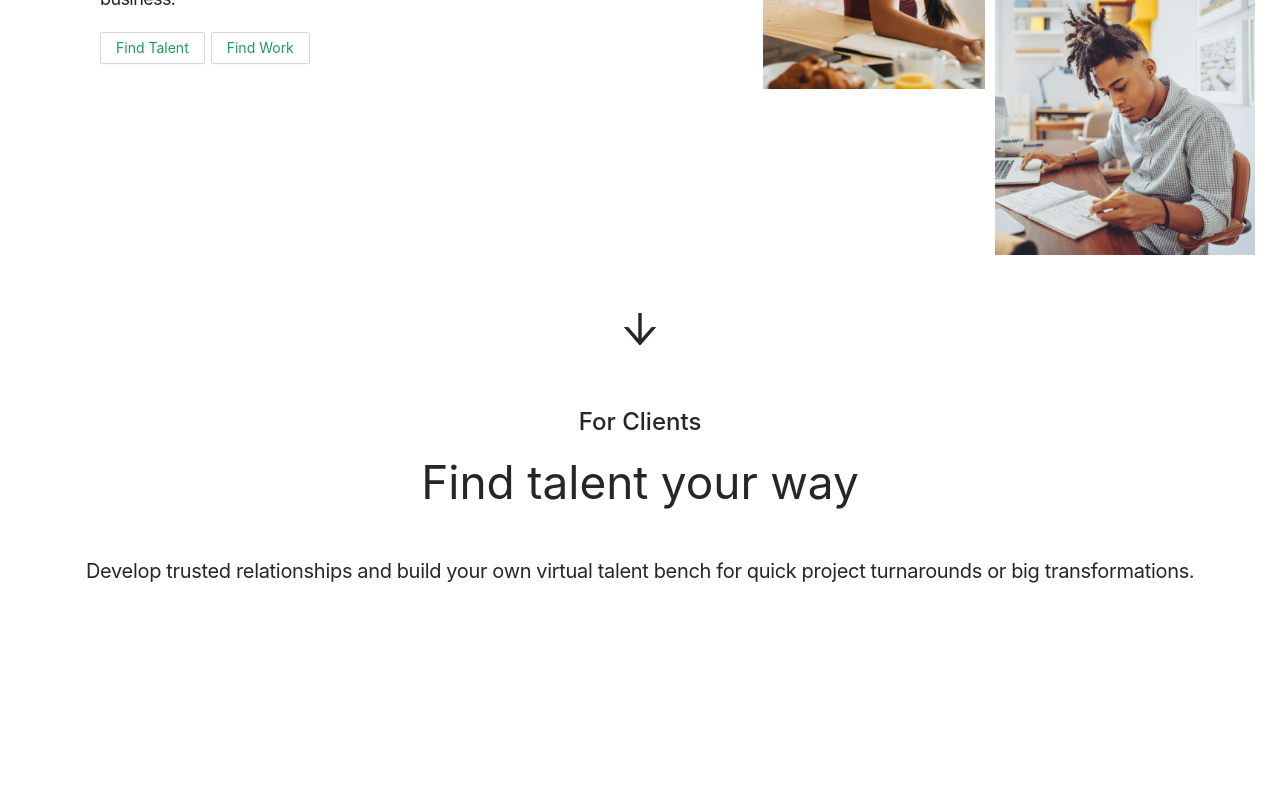
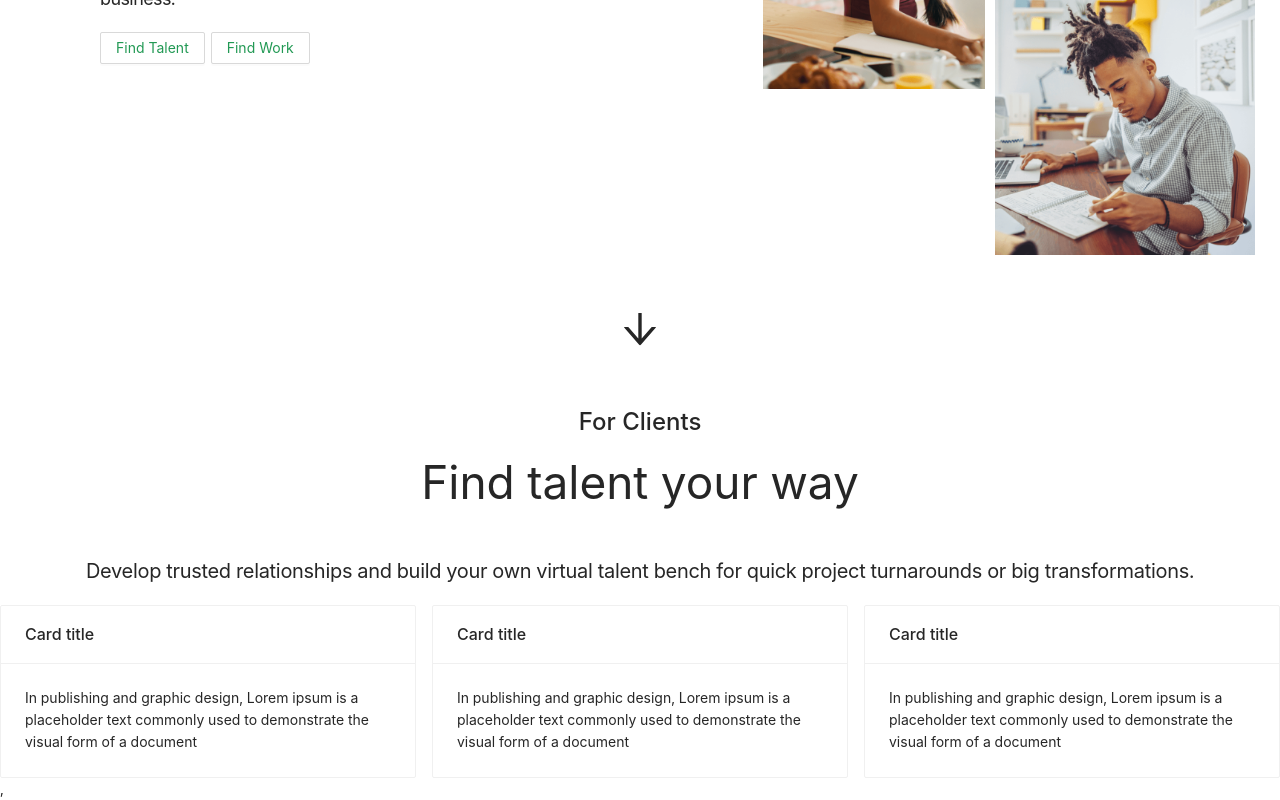
Before and after one commit to AyazAslam101/react-app-Freelancers, a React (Create React App) app: page /home in a window 1280 px wide. Shown: the part 321-1121 px from the top of the page. Before the commit the page ends 906 px from the top, so only its background shows below. Built offline with nearby package versions, Linux system fonts and the light colour scheme.

Commit message:
editing homepage

```diff
--- a/src/components/homePage/homePage.js
+++ b/src/components/homePage/homePage.js
@@ -6,6 +6,7 @@ import Aux from "../../hoc/Auxiliary";
 import Logo1 from "./image3.webp"
 import Logo2 from "./image2.jpg"
 import Animation from './animation/animation'
+import Homecard from './homecard/homecard'
 
 const color = [ "#229954"]
 
@@ -47,7 +48,7 @@ function homePage() {
               <p className="p-clients">Find talent your way</p>
               <p className="p-content">Develop trusted relationships and build your own virtual talent bench for quick project turnarounds or big transformations.</p>
             </div>
-
+            <Homecard/>
           </div>
         </div>
     </Aux>
--- a/src/components/homePage/homecard/homecard.js
+++ b/src/components/homePage/homecard/homecard.js
@@ -1,25 +1,30 @@
+import React from 'react'
 import { Card, Col, Row } from 'antd';
-import React from 'react'
 
-ReactDOM.render(
-  <div className="site-card-wrapper">
+
+const homecard = () => {
+    return (
+        <div>
+            <div className="site-card-wrapper">
     <Row gutter={16}>
       <Col span={8}>
-        <Card title="Card title" bordered={false}>
-          Card content
+        <Card title="Card title" >
+        In publishing and graphic design, Lorem ipsum is a placeholder text commonly used to demonstrate the visual form of a document
         </Card>
       </Col>
       <Col span={8}>
-        <Card title="Card title" bordered={false}>
-          Card content
+        <Card title="Card title" >
+        In publishing and graphic design, Lorem ipsum is a placeholder text commonly used to demonstrate the visual form of a document
         </Card>
       </Col>
       <Col span={8}>
-        <Card title="Card title" bordered={false}>
-          Card content
+        <Card title="Card title" >
+        In publishing and graphic design, Lorem ipsum is a placeholder text commonly used to demonstrate the visual form of a document
         </Card>
       </Col>
     </Row>
   </div>,
-  mountNode,
-);
+        </div>
+    )
+}
+export default homecard
```
Also changed, not shown: 1 other file (tests, documents, lock files or other folders).
